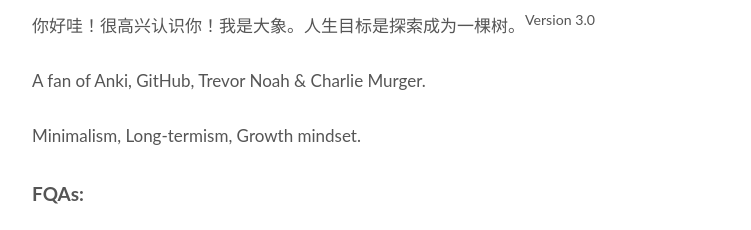
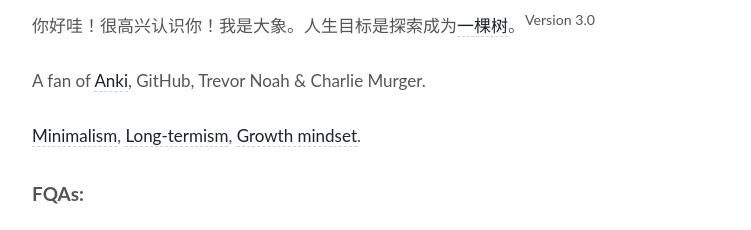
Before and after one commit to WillWang-X/willwang-x.github.io, a Jekyll site: the page built from about.md, in a window 1280 px wide. Shown: the part 500-730 px from the top of the page, without its empty margins (258-1009 px from the left). Built offline with Jekyll 4.4.1, drawn with Linux system fonts in a browser that asks for light colours; some of the changed lines change nothing that is shown.

Commit message:
Add link of keyword

```diff
--- a/about.md
+++ b/about.md
@@ -7,11 +7,11 @@
 ![Me](https://i.imgur.com/OJjTJOt.jpg)
 
 
-你好哇！很高兴认识你！我是大象。人生目标是探索成为一棵树。<sup>Version 3.0 </sup>
+你好哇！很高兴认识你！我是大象。人生目标是探索成为[一棵树](https://willwang.cc/2019/01/life-README)。<sup>Version 3.0 </sup>
 
-A fan of Anki, GitHub, Trevor Noah & Charlie Murger.
+A fan of [Anki](https://github.com/willwang-x/tools/blob/main/tools/anki/anki.md), GitHub, Trevor Noah & Charlie Murger.
 
-Minimalism, Long-termism, Growth mindset.
+[Minimalism](https://github.com/willwang-x/all-about-will/blob/master/define/minimalism.md), [Long-termism](https://github.com/willwang-x/workflow), [Growth mindset](https://willwang.cc/2018/10/tenet).
 
 
 ## FQAs:
```
